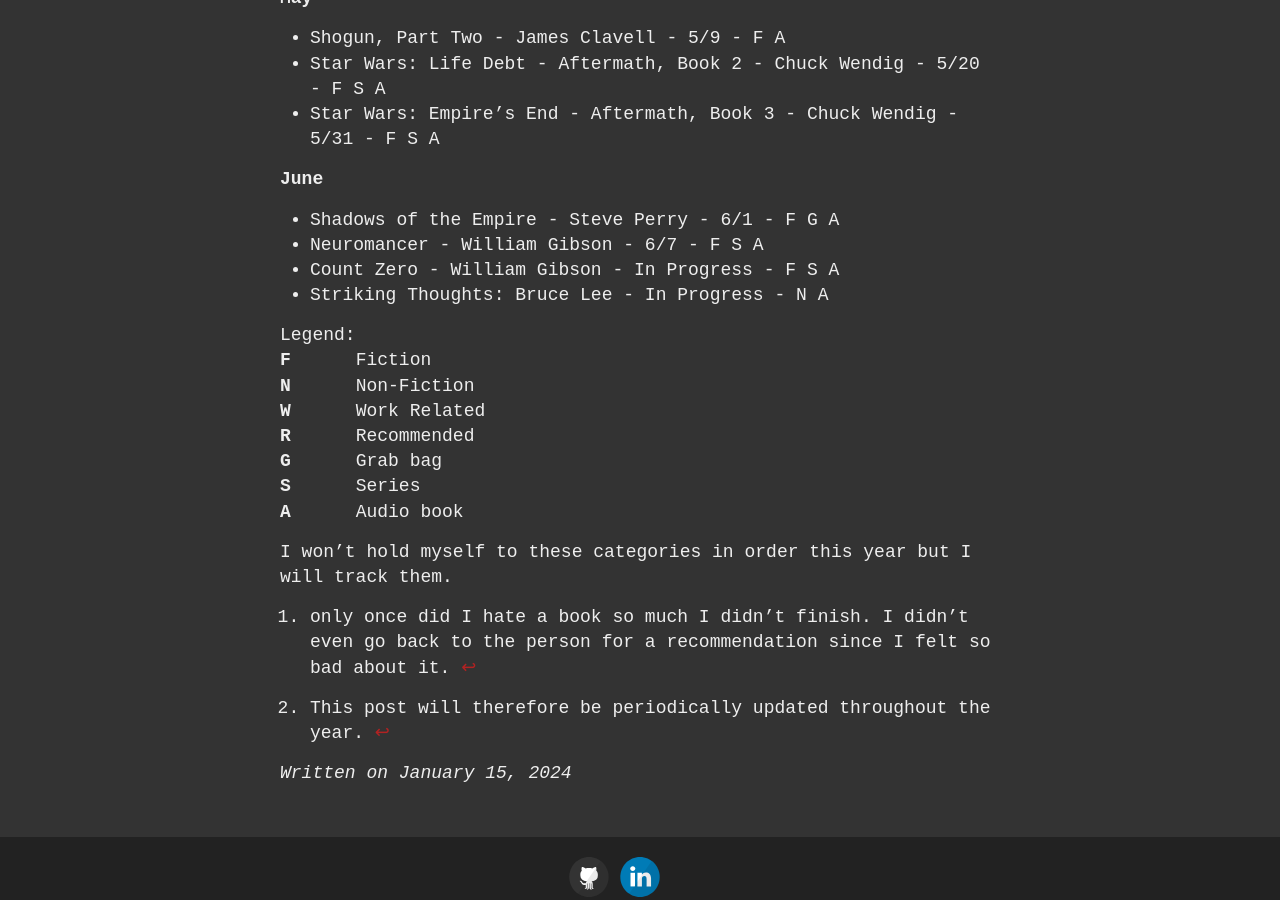
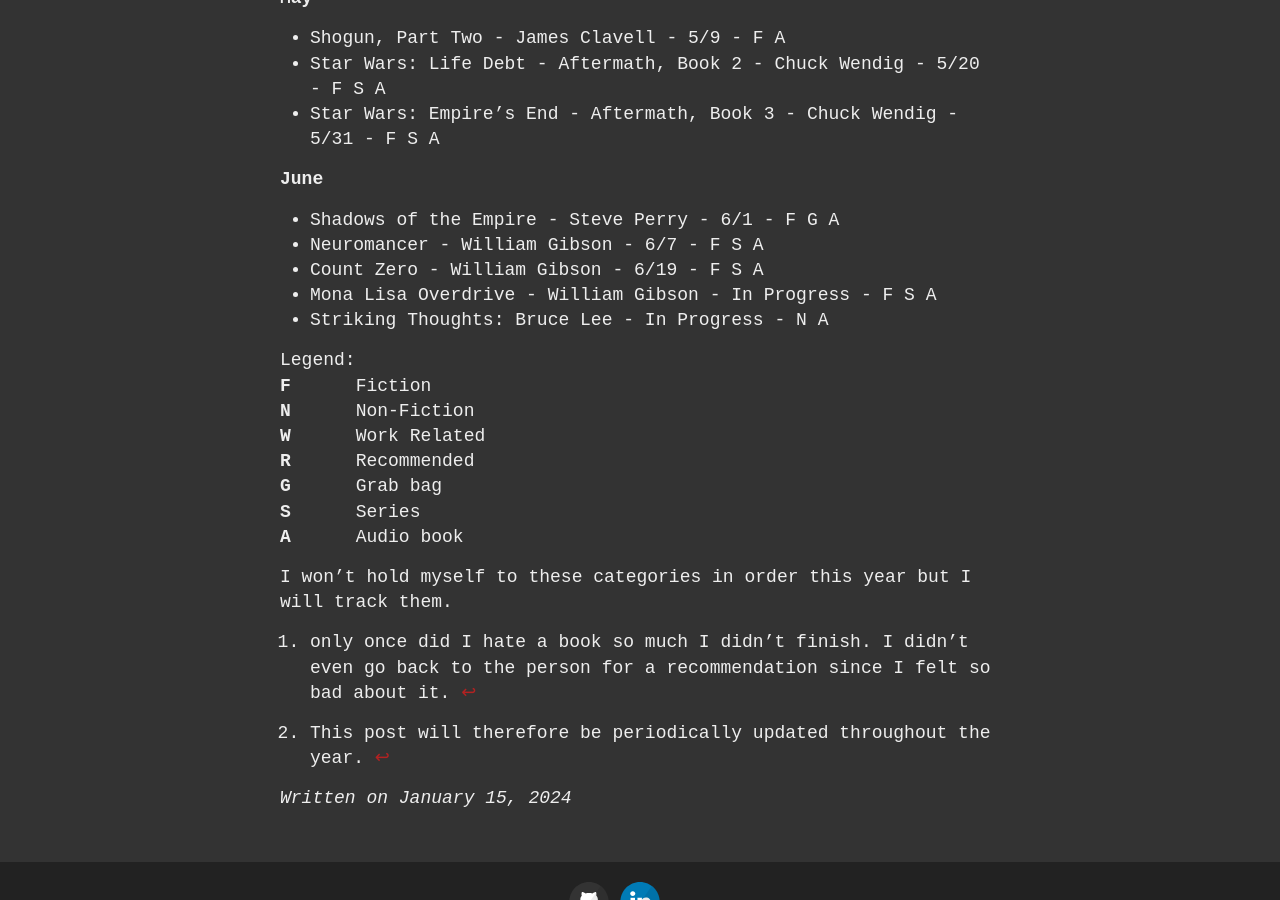
Before and after one commit to ninjajoe9/ninjajoe9.github.io, a Jekyll site: the page built from _posts/2024-01-15-Books-for-2024.md, in a window 1280 px wide and 900 px high, scrolled down 2120 px. Built offline with Jekyll 4.4.1, drawn with Linux system fonts in a browser that asks for light colours; our own code applies the rules of GitHub Pages for plain Markdown files.

Commit message:
Updated books for 2024

```diff
--- a/_posts/2024-01-15-Books-for-2024.md
+++ b/_posts/2024-01-15-Books-for-2024.md
@@ -42,7 +42,8 @@
 
 - Shadows of the Empire - Steve Perry - 6/1 - F G A
 - Neuromancer - William Gibson - 6/7 - F S A
-- Count Zero - William Gibson - In Progress - F S A
+- Count Zero - William Gibson - 6/19 - F S A
+- Mona Lisa Overdrive - William Gibson - In Progress - F S A
 - Striking Thoughts: Bruce Lee - In Progress - N A
 
 
```
